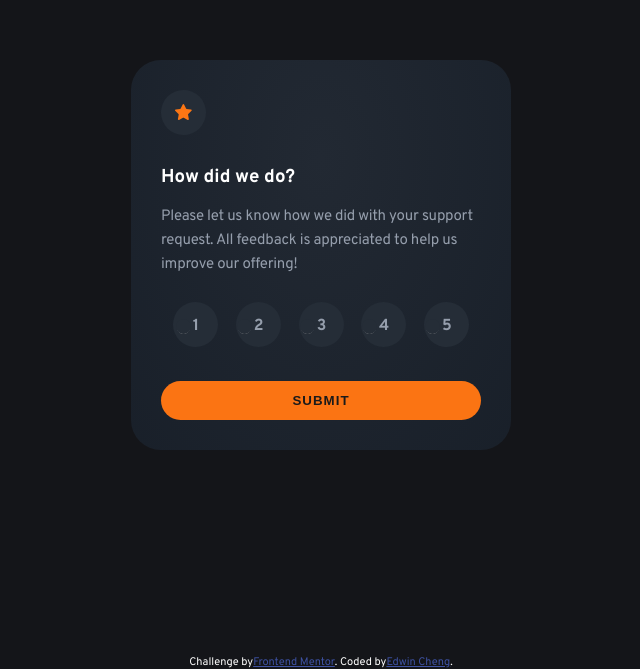
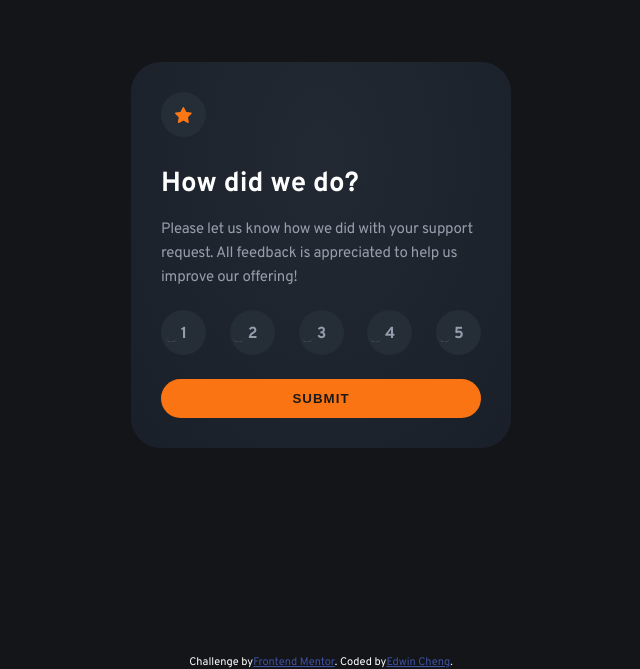
Before and after one commit to edwinc73/frontend-mentor, a React (Vite) app in the folder 01-accessibility-rating-component/: page / in a window 1280 px wide. Shown: the part 145-814 px from the top of the page, without its empty margins (319-959 px from the left). Built offline with nearby package versions, Linux system fonts and the light colour scheme.

Commit message:
styling adjustments

```diff
--- a/01-accessibility-rating-component/src/components/Rating.jsx
+++ b/01-accessibility-rating-component/src/components/Rating.jsx
@@ -25,17 +25,15 @@ export default function Rating() {
         <div className="interaction-bg">
           <img src={favouriteIcon} alt="favourite icon" />
         </div>
-        <label htmlFor="">
-          <h1>How did we do?</h1>
-        </label>
-        <p className="text-muted">
+        <h2>How did we do?</h2>
+        <p className="text-muted" id="form-instructions">
           Please let us know how we did with your support request. All feedback
           is appreciated to help us improve our offering!
         </p>
         <fieldset
           className="rating-container"
           id="rating-container"
-          aria-description="Please give a rating from 1- 5"
+          aria-description="form-instructions"
         >
           <label
             className={`interaction-bg text-muted ${rating == 1 && "active"}`}
--- a/01-accessibility-rating-component/src/index.css
+++ b/01-accessibility-rating-component/src/index.css
@@ -91,9 +91,10 @@ button {
   font-weight: 700;
   border: none;
 }
-#rating h1 {
+#rating h2 {
   margin-top: 30px;
   margin-bottom: 16px;
+  font-size: 1.725rem;
 }
 
 button:hover {
@@ -163,6 +164,7 @@ input[type="radio"]:checked:after {
 
 fieldset {
   border: none;
+  padding: 0;
 }
 
 .active,
```
